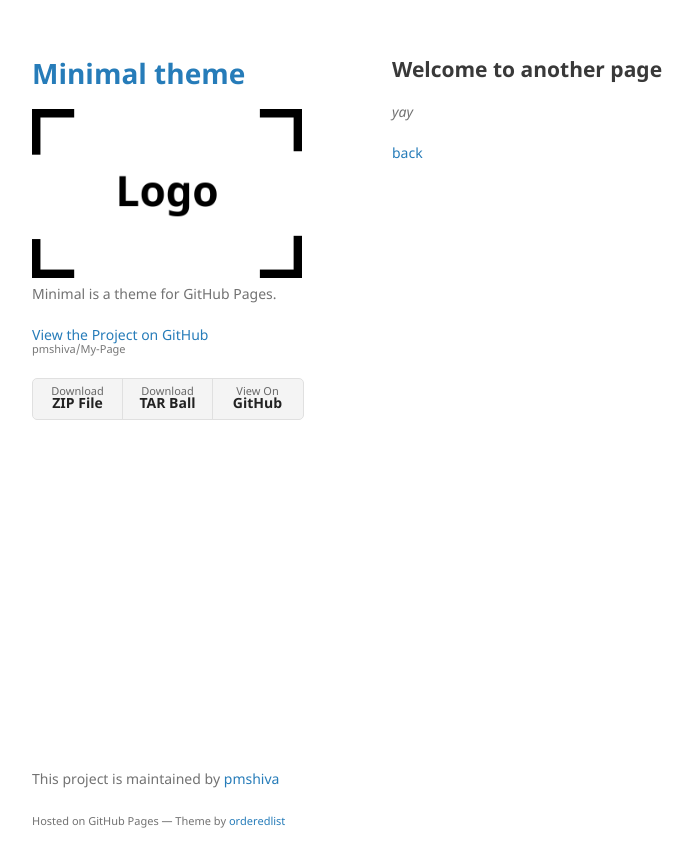
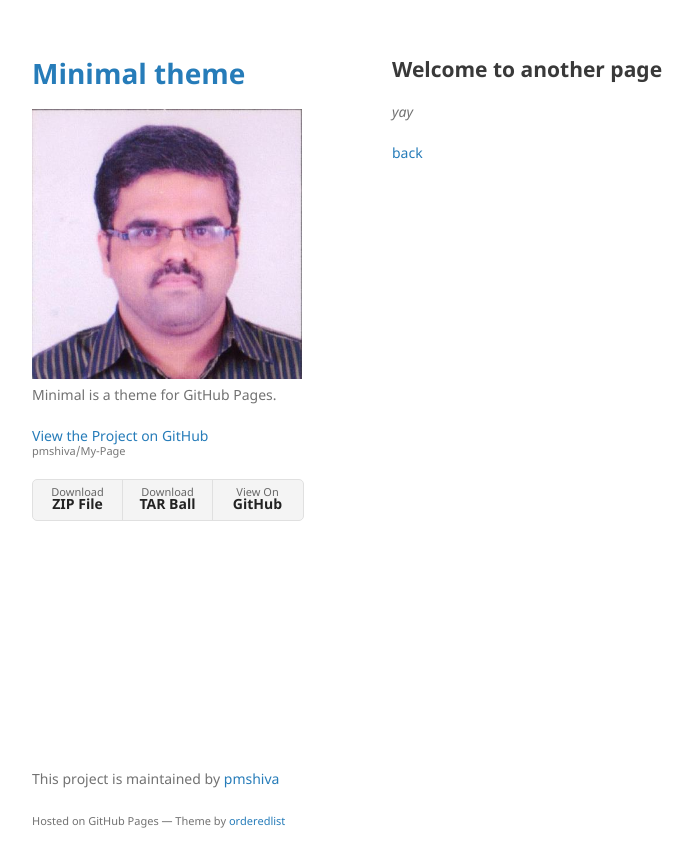
Before and after one commit to pmshiva/My-Page, a Jekyll site: the page built from another-page.md, in a window 1280 px wide. Shown: the top 867 px of the page, without its empty margins (178-871 px from the left). Built offline with Jekyll 4.4.1, drawn with Linux system fonts in a browser that asks for light colours; our own code applies the rules of GitHub Pages for plain Markdown files.

Commit message:
Update _config.yml

```diff
--- a/_config.yml
+++ b/_config.yml
@@ -1,5 +1,5 @@
 title: Minimal theme
-logo: /assets/img/logo.png
+logo: /assets/img/pms.jpeg
 description: Minimal is a theme for GitHub Pages.
 show_downloads: true
 google_analytics:
```
